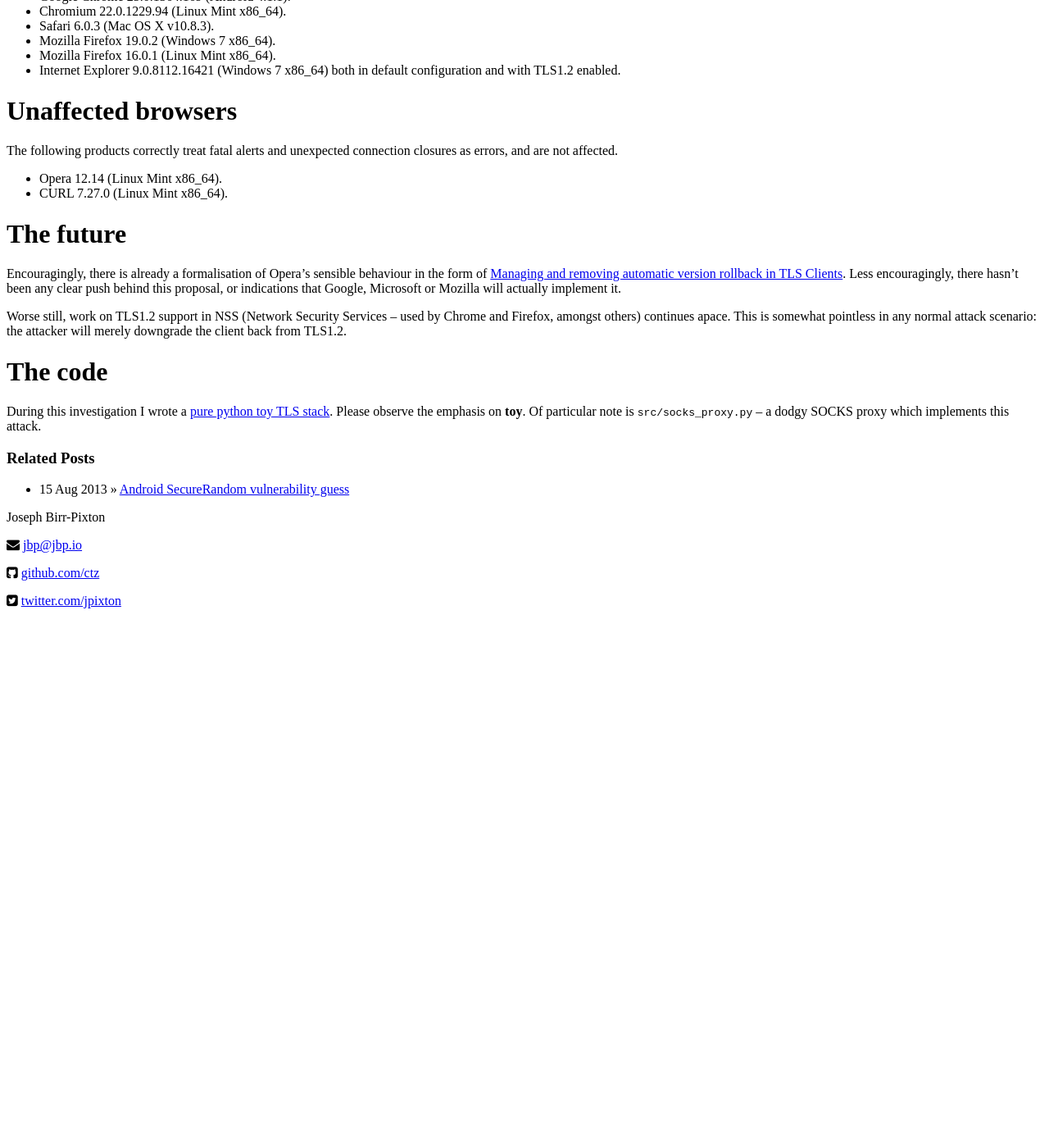
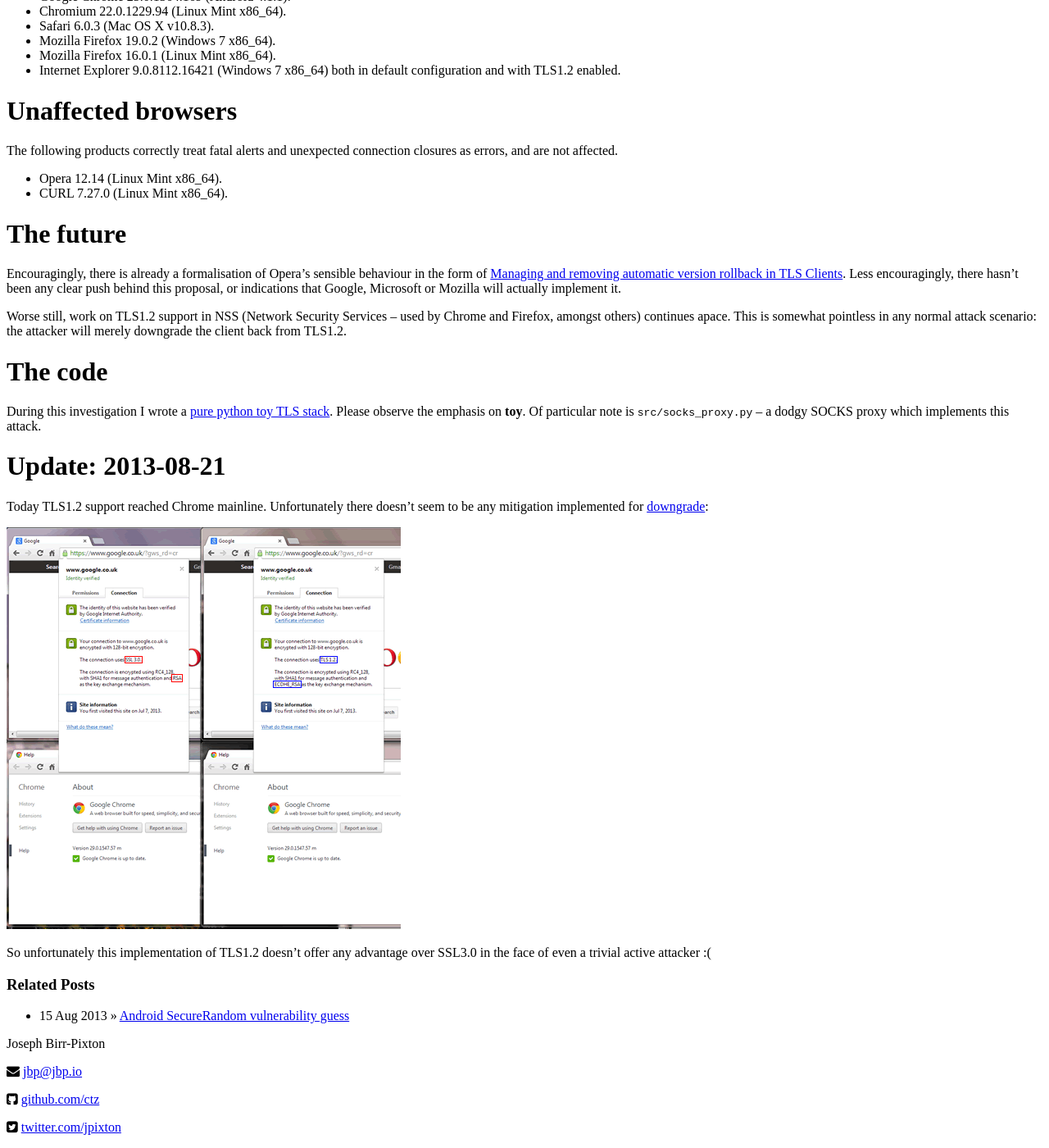
Before and after one commit to ctz/ctz.github.com, a Jekyll site: the page built from _posts/2013-07-07-tls-downgrade.md, in a window 1280 px wide and 1400 px high, scrolled down 1279 px. Shown: the whole window at 82% size. Built offline with Jekyll 4.4.1, drawn with Linux system fonts in a browser that asks for light colours; before the commit the page ends 2037 px from its top, so only the background shows below that.

Commit message:
update for chrome 29 tls1.2 deployment

```diff
--- a/_posts/2013-07-07-tls-downgrade.md
+++ b/_posts/2013-07-07-tls-downgrade.md
@@ -86,3 +86,14 @@
 During this investigation I wrote a [pure python toy TLS stack][tls-hacking].  Please observe the emphasis on **toy**.  Of particular note is `src/socks_proxy.py` -- a dodgy SOCKS proxy which implements this attack.
 
 [tls-hacking]: https://github.com/ctz/tls-hacking
+
+# Update: 2013-08-21
+Today TLS1.2 support reached Chrome mainline.  Unfortunately there doesn't seem to be any
+mitigation implemented for [downgrade][chrome29lg]:
+
+![screenshot showing Chrome 29 with TLS1.2 being downgraded to SSL3.0][chrome29]
+
+[chrome29]: /assets/demo-chrome29-sm.png
+[chrome29lg]: /assets/demo-chrome29-lg.png
+
+So unfortunately this implementation of TLS1.2 doesn't offer any advantage over SSL3.0 in the face of even a trivial active attacker :(
```
Also changed, not shown: assets/demo-chrome29-lg.png (added), assets/demo-chrome29-sm.png (added).
